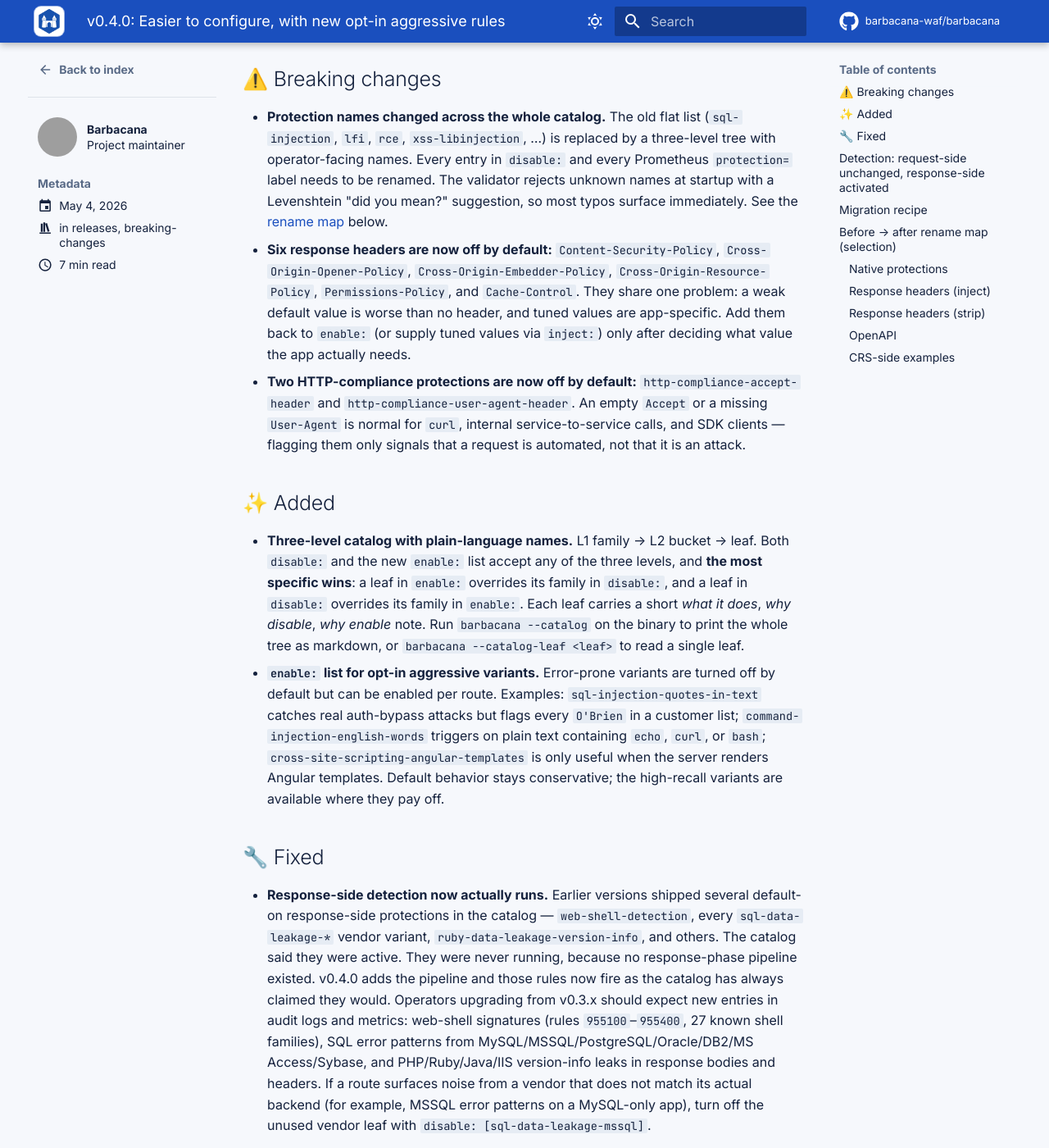
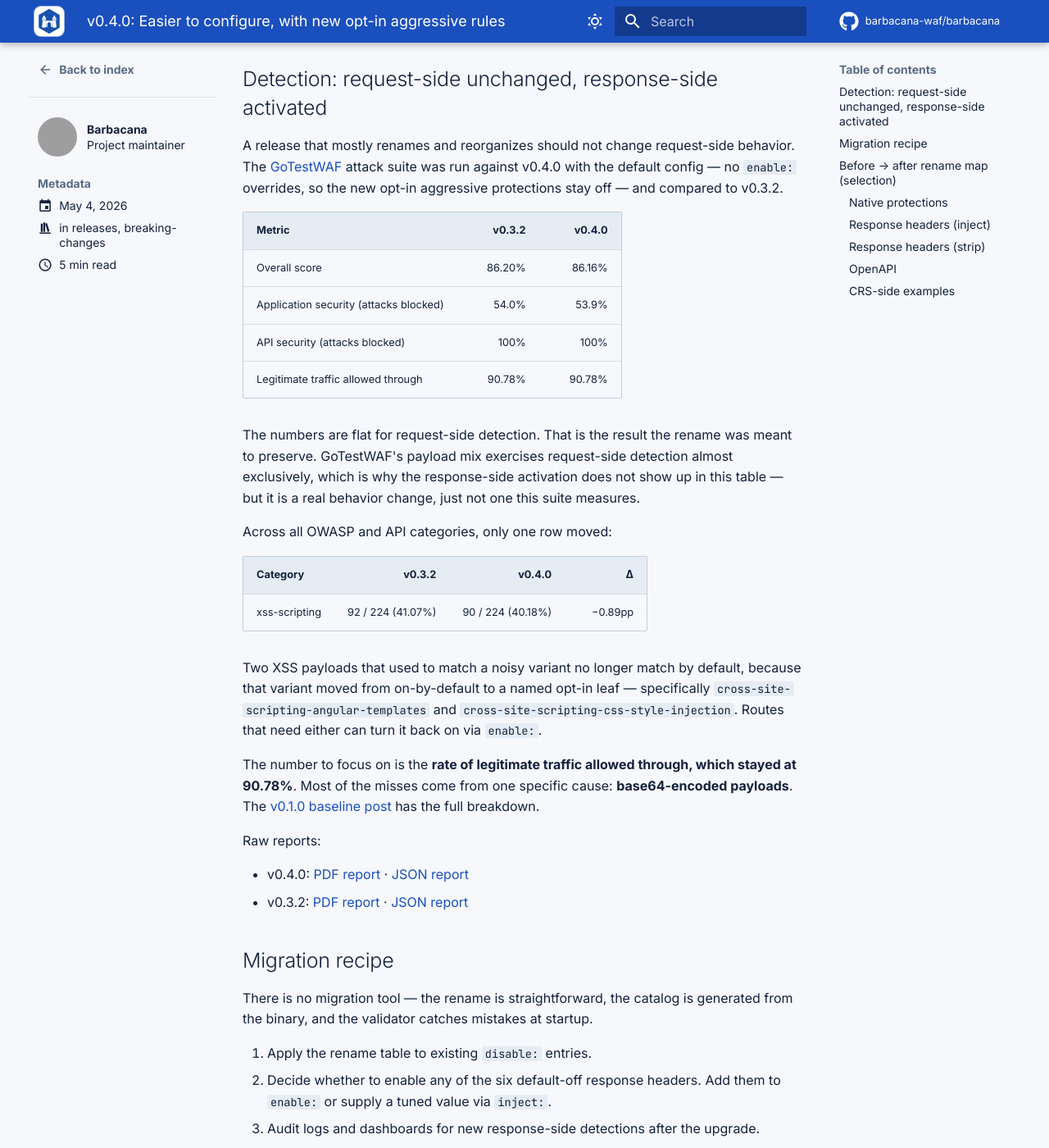
Before and after one commit to barbacana-waf/barbacana-docs, an MkDocs documentation site: the page built from docs/blog/posts/v040-catalog-rework.md, in a window 1280 px wide and 1400 px high, scrolled down 429 px. Shown: the whole window at 82% size. Built offline with MkDocs 1.6.1 and Material for MkDocs 9.7.7, drawn with Linux system fonts in a browser that asks for light colours; comment, search, counter and statistics services are not loaded; grey boxes are pictures that could not be loaded.

```diff
--- a/docs/blog/posts/v040-catalog-rework.md
+++ b/docs/blog/posts/v040-catalog-rework.md
@@ -13,21 +13,6 @@ This release makes Barbacana easier to configure. Protection names are rewritten
 This is a breaking change, but the migration is straightforward.
 
 <!-- more -->
-
-## ⚠️ Breaking changes
-
-- **Protection names changed across the whole catalog.** The old flat list (`sql-injection`, `lfi`, `rce`, `xss-libinjection`, …) is replaced by a three-level tree with operator-facing names. Every entry in `disable:` and every Prometheus `protection=` label needs to be renamed. The validator rejects unknown names at startup with a Levenshtein "did you mean?" suggestion, so most typos surface immediately. See the [rename map](#before-after-rename-map-selection) below.
-- **Six response headers are now off by default:** `Content-Security-Policy`, `Cross-Origin-Opener-Policy`, `Cross-Origin-Embedder-Policy`, `Cross-Origin-Resource-Policy`, `Permissions-Policy`, and `Cache-Control`. They share one problem: a weak default value is worse than no header, and tuned values are app-specific. Add them back to `enable:` (or supply tuned values via `inject:`) only after deciding what value the app actually needs.
-- **Two HTTP-compliance protections are now off by default:** `http-compliance-accept-header` and `http-compliance-user-agent-header`. An empty `Accept` or a missing `User-Agent` is normal for `curl`, internal service-to-service calls, and SDK clients — flagging them only signals that a request is automated, not that it is an attack.
-
-## ✨ Added
-
-- **Three-level catalog with plain-language names.** L1 family → L2 bucket → leaf. Both `disable:` and the new `enable:` list accept any of the three levels, and **the most specific wins**: a leaf in `enable:` overrides its family in `disable:`, and a leaf in `disable:` overrides its family in `enable:`. Each leaf carries a short *what it does*, *why disable*, *why enable* note. Run `barbacana --catalog` on the binary to print the whole tree as markdown, or `barbacana --catalog-leaf <leaf>` to read a single leaf.
-- **`enable:` list for opt-in aggressive variants.** Error-prone variants are turned off by default but can be enabled per route. Examples: `sql-injection-quotes-in-text` catches real auth-bypass attacks but flags every `O'Brien` in a customer list; `command-injection-english-words` triggers on plain text containing `echo`, `curl`, or `bash`; `cross-site-scripting-angular-templates` is only useful when the server renders Angular templates. Default behavior stays conservative; the high-recall variants are available where they pay off.
-
-## 🔧 Fixed
-
-- **Response-side detection now actually runs.** Earlier versions shipped several default-on response-side protections in the catalog — `web-shell-detection`, every `sql-data-leakage-*` vendor variant, `ruby-data-leakage-version-info`, and others. The catalog said they were active. They were never running, because no response-phase pipeline existed. v0.4.0 adds the pipeline and those rules now fire as the catalog has always claimed they would. Operators upgrading from v0.3.x should expect new entries in audit logs and metrics: web-shell signatures (rules `955100`–`955400`, 27 known shell families), SQL error patterns from MySQL/MSSQL/PostgreSQL/Oracle/DB2/MS Access/Sybase, and PHP/Ruby/Java/IIS version-info leaks in response bodies and headers. If a route surfaces noise from a vendor that does not match its actual backend (for example, MSSQL error patterns on a MySQL-only app), turn off the unused vendor leaf with `disable: [sql-data-leakage-mssql]`.
 
 ## Detection: request-side unchanged, response-side activated
 
```
